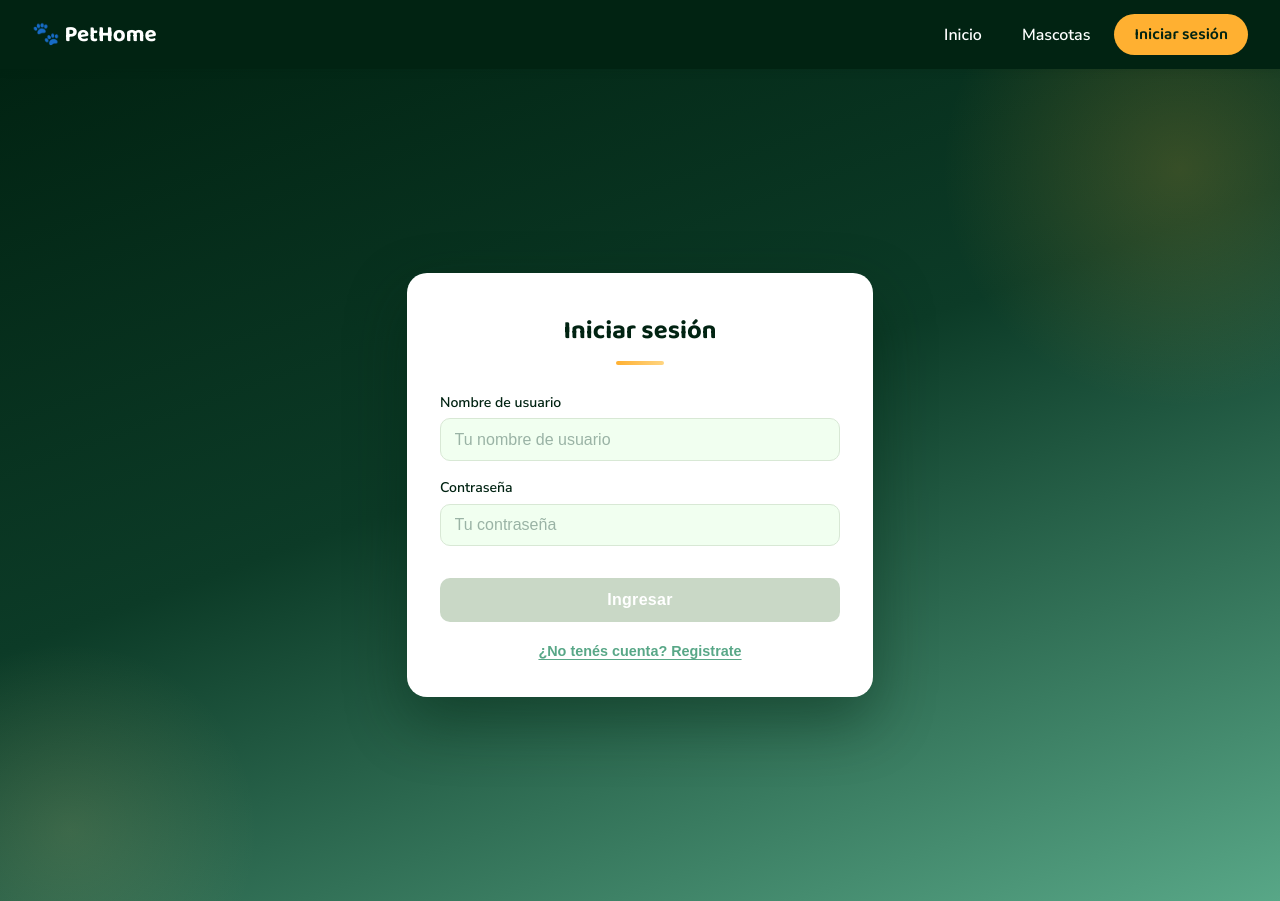
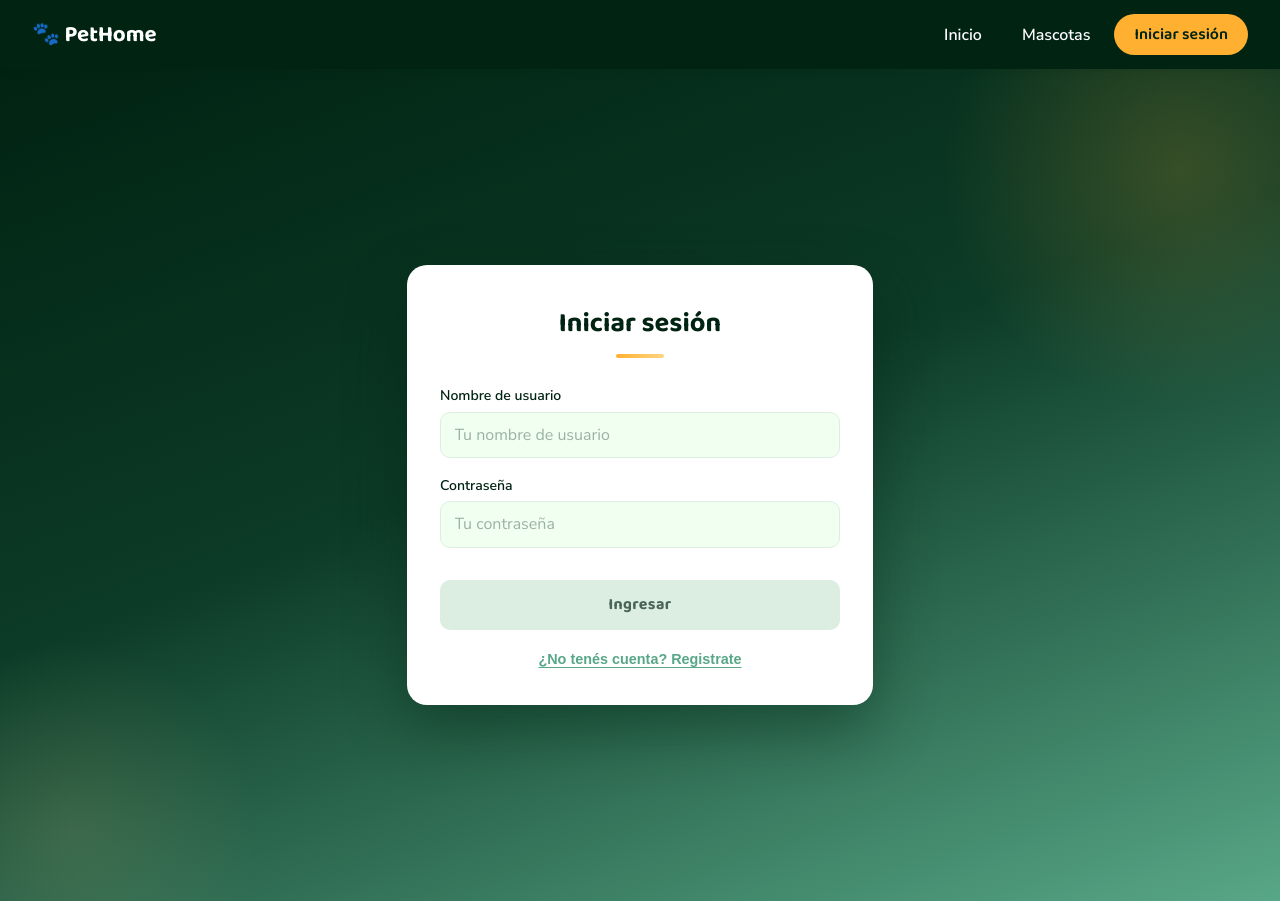
Before and after one commit to LuciaMunch/PetHome, an Angular app in the folder frontend/: page /auth in a window 1280 px wide. Built offline with nearby package versions, Linux system fonts and the light colour scheme.

Commit message:
Unificar estilos del login con las variables y tipografia de PetHome

```diff
--- a/frontend/src/app/components/auth/auth.css
+++ b/frontend/src/app/components/auth/auth.css
@@ -1,11 +1,11 @@
-
 .auth-container {
   min-height: 100vh;
   display: flex;
   justify-content: center;
   align-items: center;
   padding: 1rem;
-  background: linear-gradient(160deg, #012312 0%, #0c3b27 45%, #58a787 100%);
+  font-family: var(--fuente-texto);
+  background: linear-gradient(160deg, var(--verde-oscuro) 0%, #0c3b27 45%, var(--verde-menta) 100%);
   position: relative;
   overflow: hidden;
 }
@@ -37,7 +37,7 @@
 .card {
   position: relative;
   z-index: 1;
-  background: #ffffff;
+  background: var(--blanco);
   padding: 2.25rem 2rem;
   border-radius: 20px;
   box-shadow: 0 24px 60px rgba(1, 35, 18, 0.45);
@@ -49,9 +49,10 @@
 h2 {
   margin: 0 0 1.75rem;
   text-align: center;
-  color: #012312;
-  font-size: 1.6rem;
-  font-weight: 800;
+  color: var(--verde-oscuro);
+  font-family: var(--fuente-titulos);
+  font-size: 1.7rem;
+  font-weight: 700;
 }
 
 h2::after {
@@ -61,7 +62,7 @@ h2::after {
   height: 4px;
   margin: 0.6rem auto 0;
   border-radius: 2px;
-  background: linear-gradient(90deg, #ffb031, #ffd581);
+  background: linear-gradient(90deg, var(--naranja), #ffd581);
 }
 
 .field {
@@ -74,16 +75,17 @@ label {
   font-size: 0.875rem;
   font-weight: 600;
   margin-bottom: 0.4rem;
-  color: #012312;
+  color: var(--verde-oscuro);
 }
 
 input {
   padding: 0.7rem 0.85rem;
-  border: 1.5px solid #d8e8d5;
+  border: 1.5px solid var(--borde);
   border-radius: 10px;
   font-size: 1rem;
-  background: #f1fff0;
-  color: #012312;
+  font-family: inherit;
+  background: var(--verde-clarito);
+  color: var(--verde-oscuro);
   transition: border-color 0.2s, box-shadow 0.2s;
 }
 
@@ -93,19 +95,20 @@ input::placeholder {
 
 input:focus {
   outline: none;
-  border-color: #58a787;
+  border-color: var(--verde-menta);
   box-shadow: 0 0 0 3px rgba(88, 167, 135, 0.18);
-  background: #ffffff;
+  background: var(--blanco);
 }
 
 button[type='submit'] {
   width: 100%;
   padding: 0.8rem;
-  background: #FFB031;
-  color: #ffffff;
+  background: var(--naranja);
+  color: var(--verde-oscuro);
   border: none;
   border-radius: 10px;
   font-size: 1rem;
+  font-family: var(--fuente-titulos);
   font-weight: 700;
   letter-spacing: 0.3px;
   cursor: pointer;
@@ -114,8 +117,7 @@ button[type='submit'] {
 }
 
 button[type='submit']:hover:not(:disabled) {
-  background: #0c3b27;
-  box-shadow: 0 8px 20px rgba(1, 35, 18, 0.3);
+  background: var(--naranja-oscuro);
 }
 
 button[type='submit']:active:not(:disabled) {
@@ -123,7 +125,8 @@ button[type='submit']:active:not(:disabled) {
 }
 
 button[type='submit']:disabled {
-  background: #c9d8c6;
+  background: var(--borde);
+  color: var(--texto-suave);
   cursor: not-allowed;
 }
 
@@ -143,7 +146,7 @@ button.link {
   margin: 1.25rem auto 0;
   background: none;
   border: none;
-  color: #58a787;
+  color: var(--verde-menta);
   cursor: pointer;
   font-size: 0.9rem;
   font-weight: 600;
@@ -153,5 +156,5 @@ button.link {
 }
 
 button.link:hover {
-color: #FFB031;
+  color: var(--naranja);
 }
```
